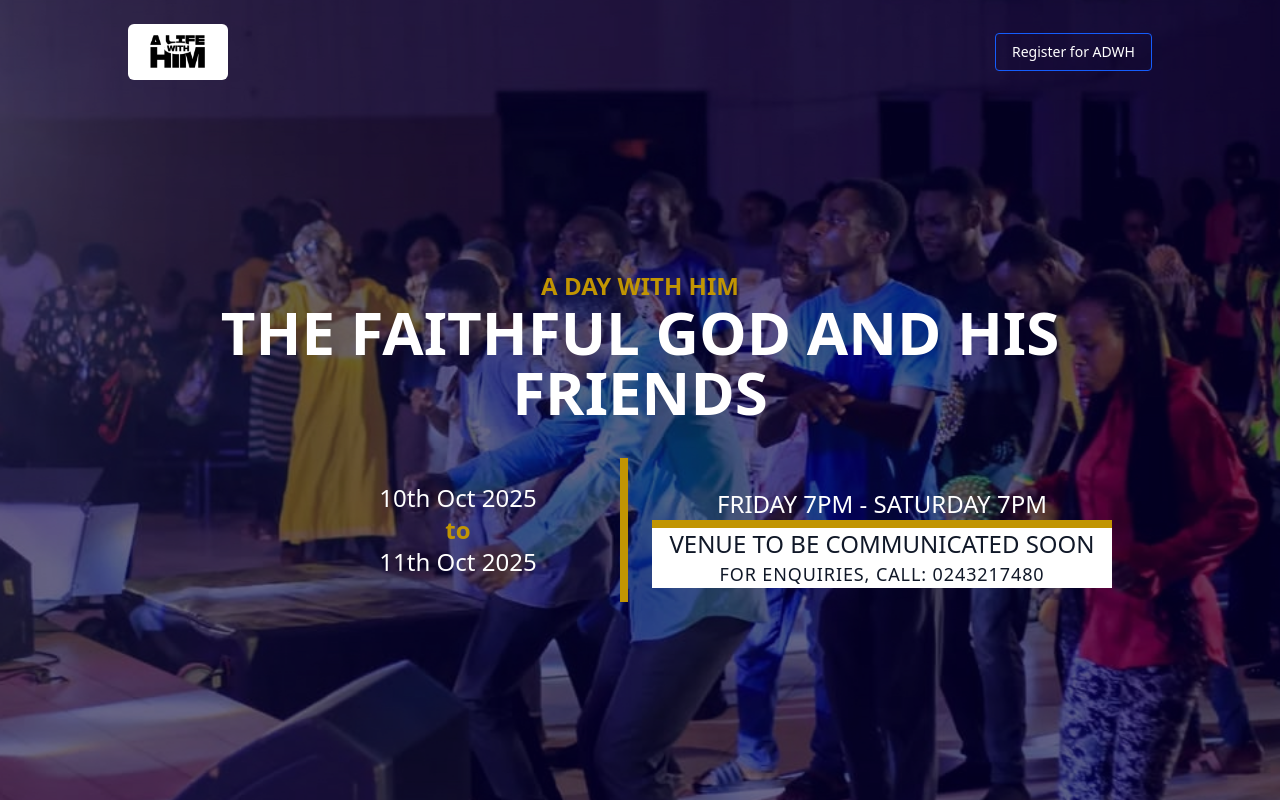
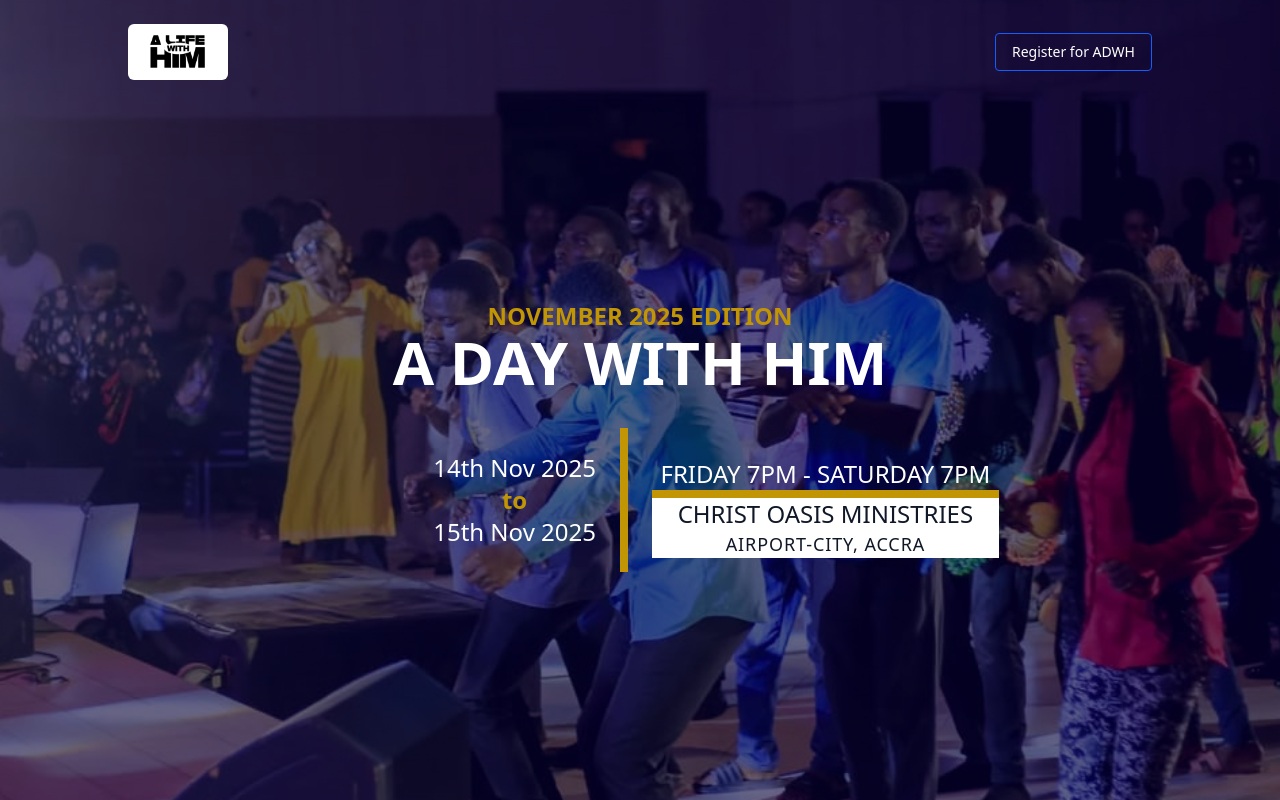
Before and after one commit to theStarkov/dojo-helpdesk, a Next.js app: page / in a window 1280 px wide. Built offline with nearby package versions, Linux system fonts and the light colour scheme.

Commit message:
Prep for November edition

```diff
--- a/app/Components/Slider.js
+++ b/app/Components/Slider.js
@@ -18,7 +18,7 @@ export const Slider = () => {
   ];
   const [currentBackground, setCurrentBackground] = useState(0);
   const [currentText, setCurrentText] = useState(0);
-  const monthTheme = "THE FAITHFUL GOD AND HIS FRIENDS";
+  const monthTheme = "A DAY WITH HIM";
   const wordings = [
     "Jesus Christ",
     "The Holy Spirit",
@@ -98,7 +98,7 @@ export const Slider = () => {
             <div className="flex w-full flex-col gap-3 ">
               <div className="grid  justify-center rounded p-6">
                 <div className="text-[#C19503] text-center text-2xl  font-bold">
-                  A DAY WITH HIM
+                  NOVEMBER 2025 EDITION
                   {/* OCTOBER 2025 EDITION */}
                 </div>
 
@@ -133,14 +133,14 @@ export const Slider = () => {
                 <div className="border-r-8 border-[#C19503] p-6  text-white">
                   <div className="grid grid-rows-3 pl-16 ml-16 ">
                     <div className="text-center text-bold text-2xl">
-                      10th Oct 2025
+                      14th Nov 2025
                     </div>
                     <div className="text-center font-bold text-2xl text-[#C19503]">
                       {/*text-[#C19503] */}
                       to
                     </div>
                     <div className="text-center text-bold text-2xl">
-                      11th Oct 2025
+                      15th Nov 2025
                     </div>
                     {/* <div className='text-right text-bold text-3xl text-yellow-600'><span className='flex items-left justify-end text-left'>NOV</span> <span className='text-right'>DEC</span></div> */}
                     {/* <div className='text-right text-bold text-2xl'>November, 2023</div> */}
@@ -155,10 +155,10 @@ export const Slider = () => {
 
                     <div className="border-b-8 border-[#C19503]"></div>
                     <div className="text-center text-bold text-2xl bg-white text-gray-900">
-                      VENUE TO BE COMMUNICATED SOON
+                      CHRIST OASIS MINISTRIES
                     </div>
                     <div className="text-center text-bold text-lg tracking-wider bg-white text-gray-900 ">
-                      FOR ENQUIRIES, CALL: 0243217480
+                     AIRPORT-CITY, ACCRA
                     </div>
                   </div>
                 </div>
@@ -179,7 +179,7 @@ export const Slider = () => {
             <div className="flex w-full flex-col gap-3">
               <div className="grid  justify-center rounded ">
                 <div className="text-[#C19503] font-bold text-center mt-2 text-lg">
-                  A Day With Him
+                  November 2025 Edition
                   {/* October 2025 Edition */}
                 </div>
                 <div className="text-center font-bold text-white p-2 text-2xl">
@@ -194,11 +194,11 @@ export const Slider = () => {
                       Date:
                     </div>
                     <div className="text-center text-bold text-xl">
-                      10th Oct 2025
+                      14th Nov 2025
                     </div>
                     <div className="text-center text-bold text-xl">to</div>
                     <div className="text-center text-bold text-xl">
-                      11th Oct 2025
+                      15th Nov 2025
                     </div>
                   </div>
                 </div>
@@ -223,10 +223,10 @@ export const Slider = () => {
                       Venue:
                     </div>
                     <div className="text-center text-bold text-xl bg-white text-gray-700">
-                      Venue to be communicated soon
+                      Christ Oasis Ministries
                     </div>
                     <div className="text-center text-bold text-xl bg-white text-gray-700">
-                      For enquiries, call: 0243217480
+                      Airport-City, Accra
                     </div>
                   </div>
                 </div>
```
